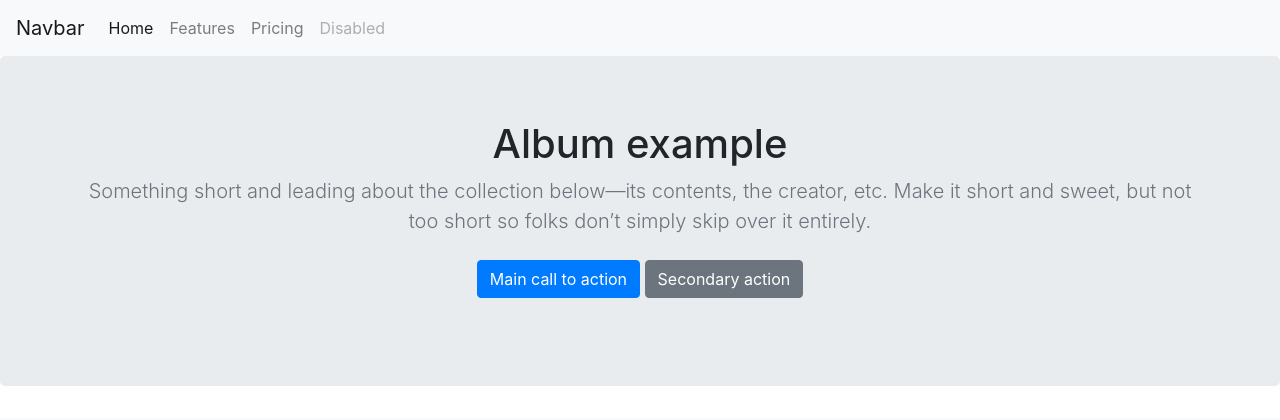
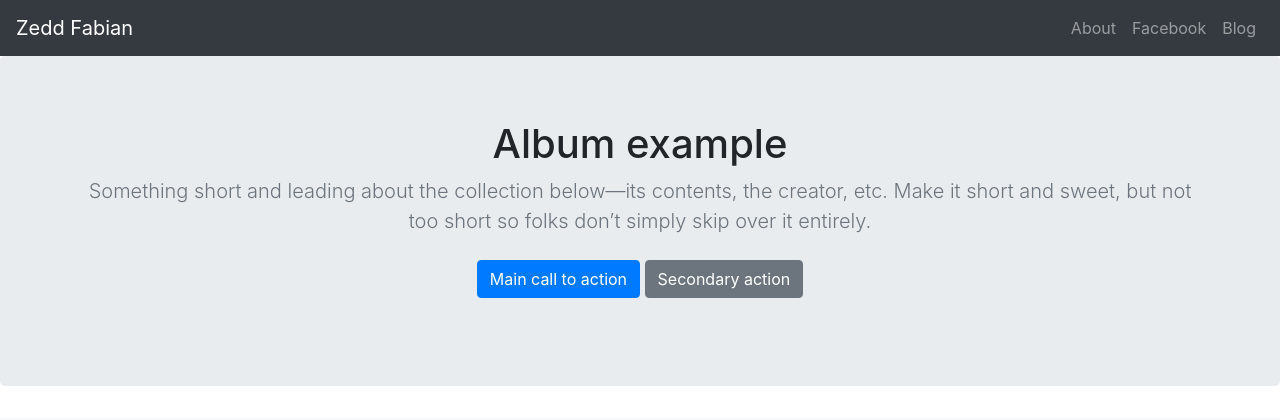
Before and after one commit to zeddrix/portfolio-project, a Django app: page / in a window 1280 px wide. Shown: the top 420 px of the page. Run offline with Django 3.2, Linux system fonts and the light colour scheme; some libraries are stand-ins or nearby versions.

Commit message:
Beautified the NavBar.

```diff
--- a/hobby/templates/hobby/home.html
+++ b/hobby/templates/hobby/home.html
@@ -45,17 +45,16 @@
   </head>
   <body>
     <header>
-      <nav class="navbar navbar-expand-lg navbar-light bg-light">
-        <a class="navbar-brand" href="#">Navbar</a>
+      <nav class="navbar navbar-expand-lg navbar-dark bg-dark">
+        <a class="navbar-brand" href="#">Zedd Fabian</a>
         <button class="navbar-toggler" type="button" data-toggle="collapse" data-target="#navbarNavAltMarkup" aria-controls="navbarNavAltMarkup" aria-expanded="false" aria-label="Toggle navigation">
           <span class="navbar-toggler-icon"></span>
         </button>
         <div class="collapse navbar-collapse" id="navbarNavAltMarkup">
-          <div class="navbar-nav">
-            <a class="nav-item nav-link active" href="#">Home <span class="sr-only">(current)</span></a>
-            <a class="nav-item nav-link" href="#">Features</a>
-            <a class="nav-item nav-link" href="#">Pricing</a>
-            <a class="nav-item nav-link disabled" href="#" tabindex="-1" aria-disabled="true">Disabled</a>
+          <div class="navbar-nav ml-auto">
+            <a class="nav-item nav-link" href="#">About</a>
+            <a class="nav-item nav-link" href="#">Facebook</a>
+            <a class="nav-item nav-link" href="#">Blog</a>
           </div>
         </div>
       </nav>
```
